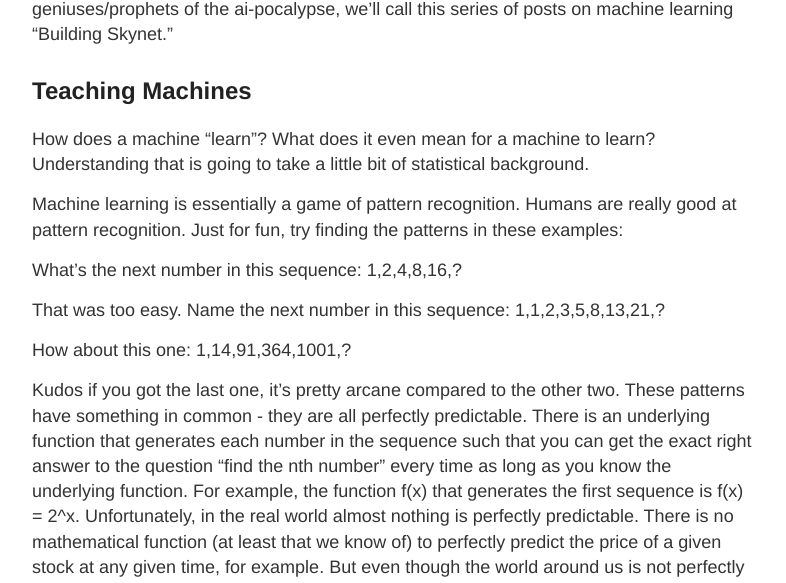
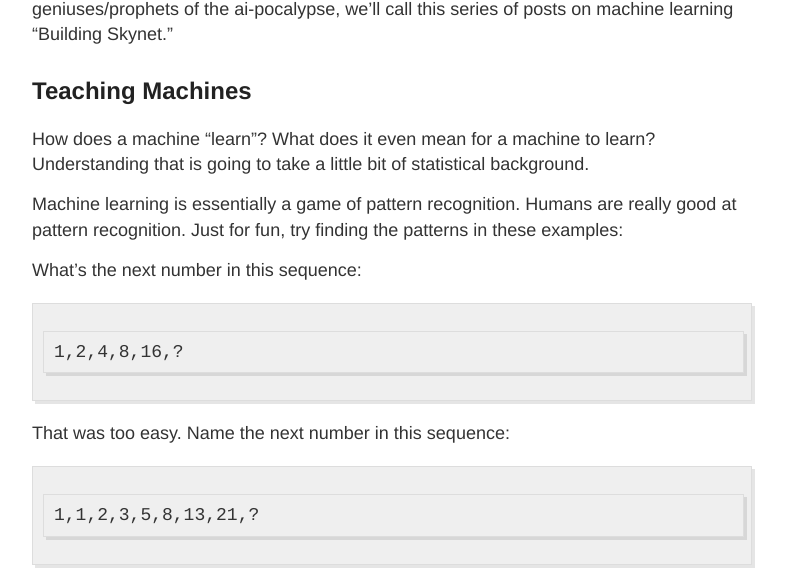
Before and after one commit to arogers1/arogers1.github.io, a Jekyll site: the page built from _posts/2016-08-19-Building-Skynet-Machine-Learning.md, in a window 1280 px wide and 1400 px high, scrolled down 789 px. Shown: the top 583 px of the window, without its empty margins (248-1034 px from the left). Built offline with Jekyll 4.4.1, drawn with Linux system fonts in a browser that asks for light colours; some of the changed text lies outside the part shown.

Commit message:
Update 2016-08-19-Building-Skynet-Machine-Learning.md

````diff
--- a/_posts/2016-08-19-Building-Skynet-Machine-Learning.md
+++ b/_posts/2016-08-19-Building-Skynet-Machine-Learning.md
@@ -19,13 +19,22 @@ How does a machine "learn"? What does it even mean for a machine to learn? Under
 
 Machine learning is essentially a game of pattern recognition. Humans are really good at pattern recognition. Just for fun, try finding the patterns in these examples:
 
-What's the next number in this sequence: 1,2,4,8,16,?
+What's the next number in this sequence:
+```
+1,2,4,8,16,?
+```
 
-That was too easy. Name the next number in this sequence: 1,1,2,3,5,8,13,21,?
+That was too easy. Name the next number in this sequence:
+```
+1,1,2,3,5,8,13,21,?
+```
 
-How about this one: 1,14,91,364,1001,?
+How about this one:
+```
+1,14,91,364,1001,?
+```
 
-Kudos if you got the last one, it's pretty arcane compared to the other two. These patterns have something in common - they are all perfectly predictable. There is an underlying function that generates each number in the sequence such that you can get the exact right answer to the question "find the nth number" every time as long as you know the underlying function. For example, the function f(x) that generates the first sequence is f(x) = 2^x. Unfortunately, in the real world almost nothing is perfectly predictable. There is no mathematical function (at least that we know of) to perfectly predict the price of a given stock at any given time, for example. But even though the world around us is not perfectly predictable, there are clearly patterns around us. Take, for example, this chart:
+Kudos if you got the last one, it's pretty arcane compared to the other two. These patterns have something in common - they are all perfectly predictable. There is an underlying function that generates each number in the sequence such that you can get the exact right answer to the question "find the nth number" every time as long as you know the underlying function. For example, the function f(x) that generates the first sequence is f(x) = 2^x. Unfortunately, in the real world almost nothing is perfectly predictable. There is no mathematical function (at least that we know of) to perfectly predict the price of a given stock at any given time, for example. But even though the world around us is not perfectly predictable, there are clearly patterns all over the universe. Take, for example, this chart:
 
 ![alt text](http://www.mathresources.com/products/insidemath/figures/scatpl02.png)
 
````
Also changed, not shown: other parts of _posts/2016-08-19-Building-Skynet-Machine-Learning.md (+5 -1 lines).
